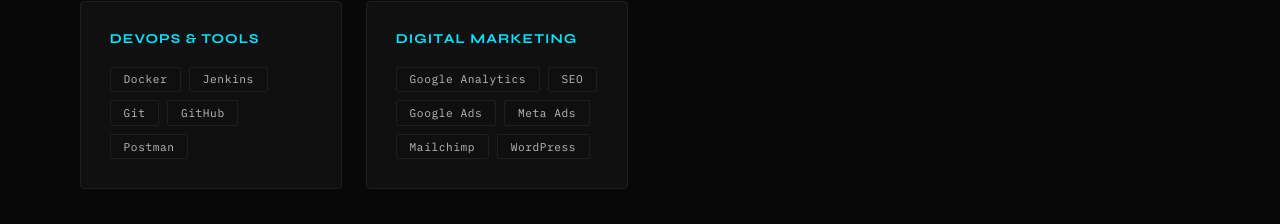
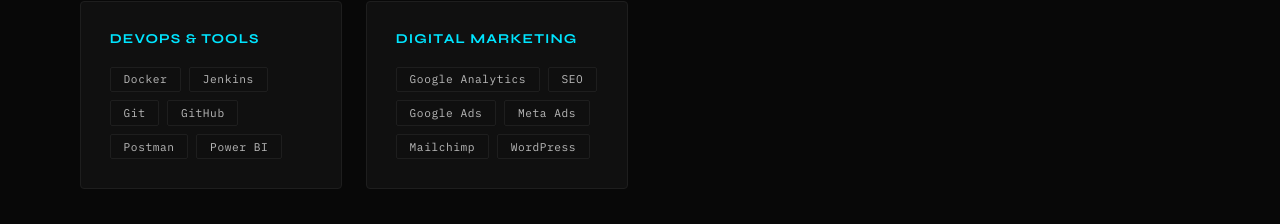
Before and after one commit to ishan-sharma23/Portfolio, a React (Vite) app: page / in a window 1280 px wide. Shown: the part 2011-2235 px from the top of the page. Built offline with nearby package versions, Linux system fonts and the light colour scheme; the HTML template or start-up script is replaced by a standard one.

Commit message:
skills fixed

```diff
--- a/src/components/Skills.tsx
+++ b/src/components/Skills.tsx
@@ -5,7 +5,7 @@
   { title: 'Data Science', tags: ['Pandas', 'NumPy', 'Scikit-learn', 'Matplotlib', 'Seaborn'] },
   { title: 'Frontend', tags: ['React', 'HTML', 'CSS'] },
   { title: 'Backend & Database', tags: ['Node.js', 'Express.js', 'MongoDB', 'MySQL'] },
-  { title: 'DevOps & Tools', tags: ['Docker', 'Jenkins', 'Git', 'GitHub', 'Postman'] },
+  { title: 'DevOps & Tools', tags: ['Docker', 'Jenkins', 'Git', 'GitHub', 'Postman','Power BI'] },
   { title: 'Digital Marketing', tags: ['Google Analytics', 'SEO', 'Google Ads', 'Meta Ads', 'Mailchimp', 'WordPress'] },
 ]
 
```
Also changed, not shown: 1 other file (tests, documents, lock files or other folders).
